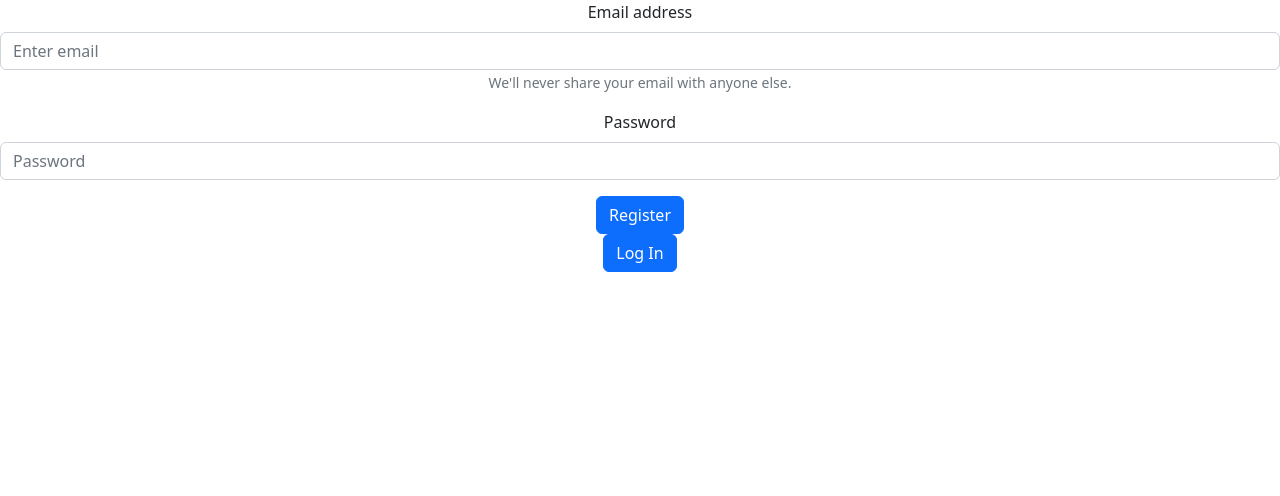
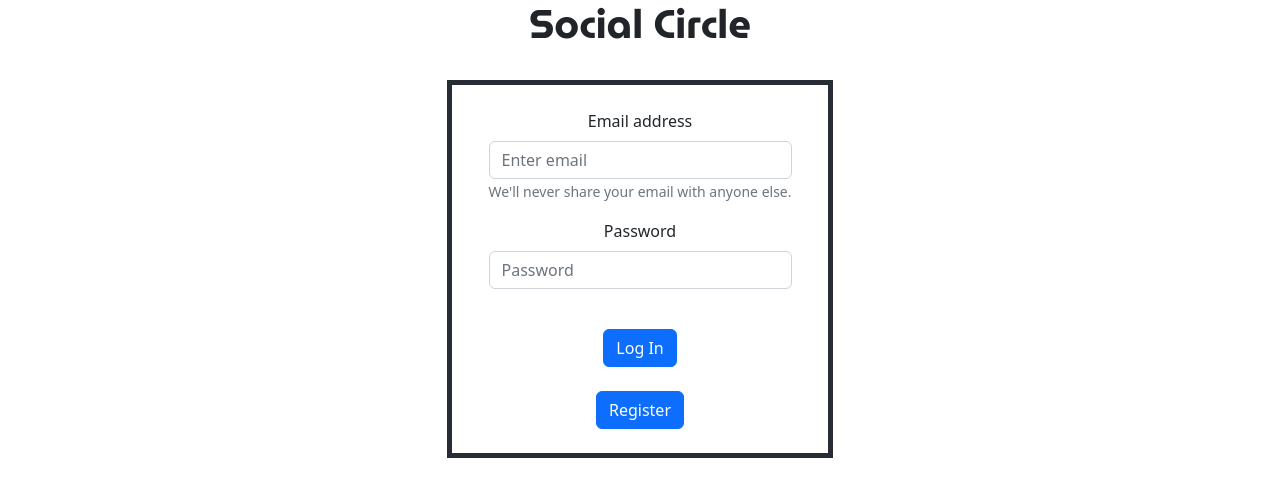
Before and after one commit to farisdurrani/SocialMediaApp, a React (Create React App) app: page /login in a window 1280 px wide. Shown: the top 496 px of the page. Built offline with nearby package versions, Linux system fonts and the light colour scheme; no server answers.

Commit message:
Adjusted log in page

```diff
--- a/src/App.css
+++ b/src/App.css
@@ -28,6 +28,12 @@
   color: #61dafb;
 }
 
+.login-box {
+  max-width: 600px;
+  max-height: 800px;
+  border: 5px solid #282c34;
+}
+
 @keyframes App-logo-spin {
   from {
     transform: rotate(0deg);
@@ -36,3 +42,13 @@
     transform: rotate(360deg);
   }
 }
+
+h1 {
+  font-family: "Regular";
+}
+
+@font-face {
+  font-family: "Regular";
+  src: local("MuseoModerno_Bold"),
+    url("./assets/fonts/MuseoModerno_Bold.ttf") format("truetype");
+}
--- a/src/screens/Login.js
+++ b/src/screens/Login.js
@@ -35,7 +35,14 @@ const Login = () => {
   }
 
   return (
+    <div class="container">
+      <h1>Social Circle</h1>
+      <br />
+      <div class="row">
+        <div class="col"></div>
+        <div class="col login-box d-flex justify-content-center align-items-center">
           <div id="login">
+            <br />
             <Form>
               <Form.Group className="mb-3" controlId="formBasicEmail">
                 <Form.Label>Email address</Form.Label>
@@ -57,14 +64,21 @@ const Login = () => {
                   onBlur={(e) => setPassword(e.target.value)}
                 />
               </Form.Group>
-        <Button variant="primary" onClick={handleRegister}>
-          Register
-        </Button>
               <br />
               <Button variant="primary" onClick={handleSignIn}>
                 Log In
               </Button>
+              <br />
+              <br />
+              <Button variant="primary" onClick={handleRegister}>
+                Register
+              </Button>
             </Form>
+            <br />
+          </div>
+        </div>
+        <div class="col"></div>
+      </div>
     </div>
   );
 };
```
Lines whose indentation alone changed are shown as unchanged.
